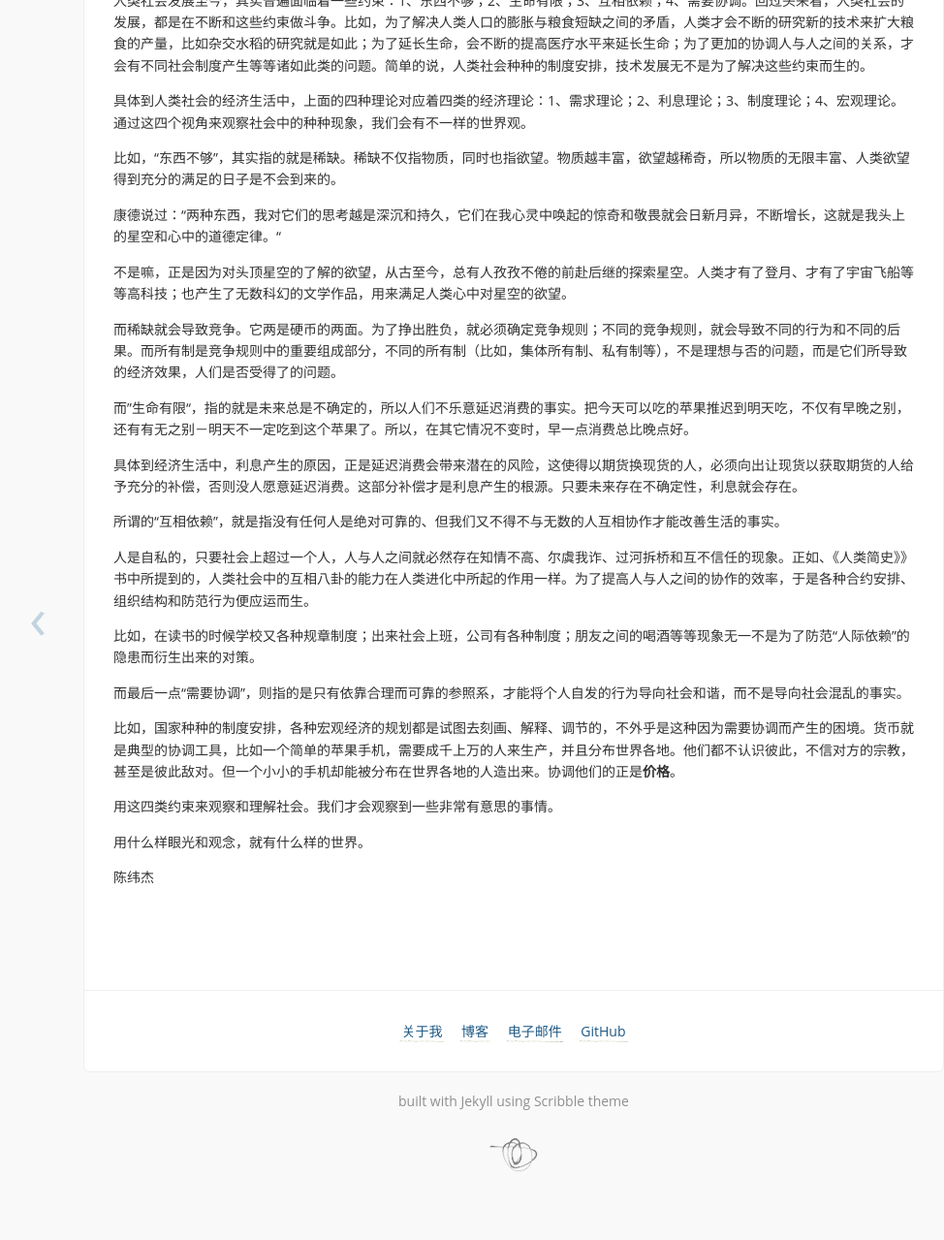
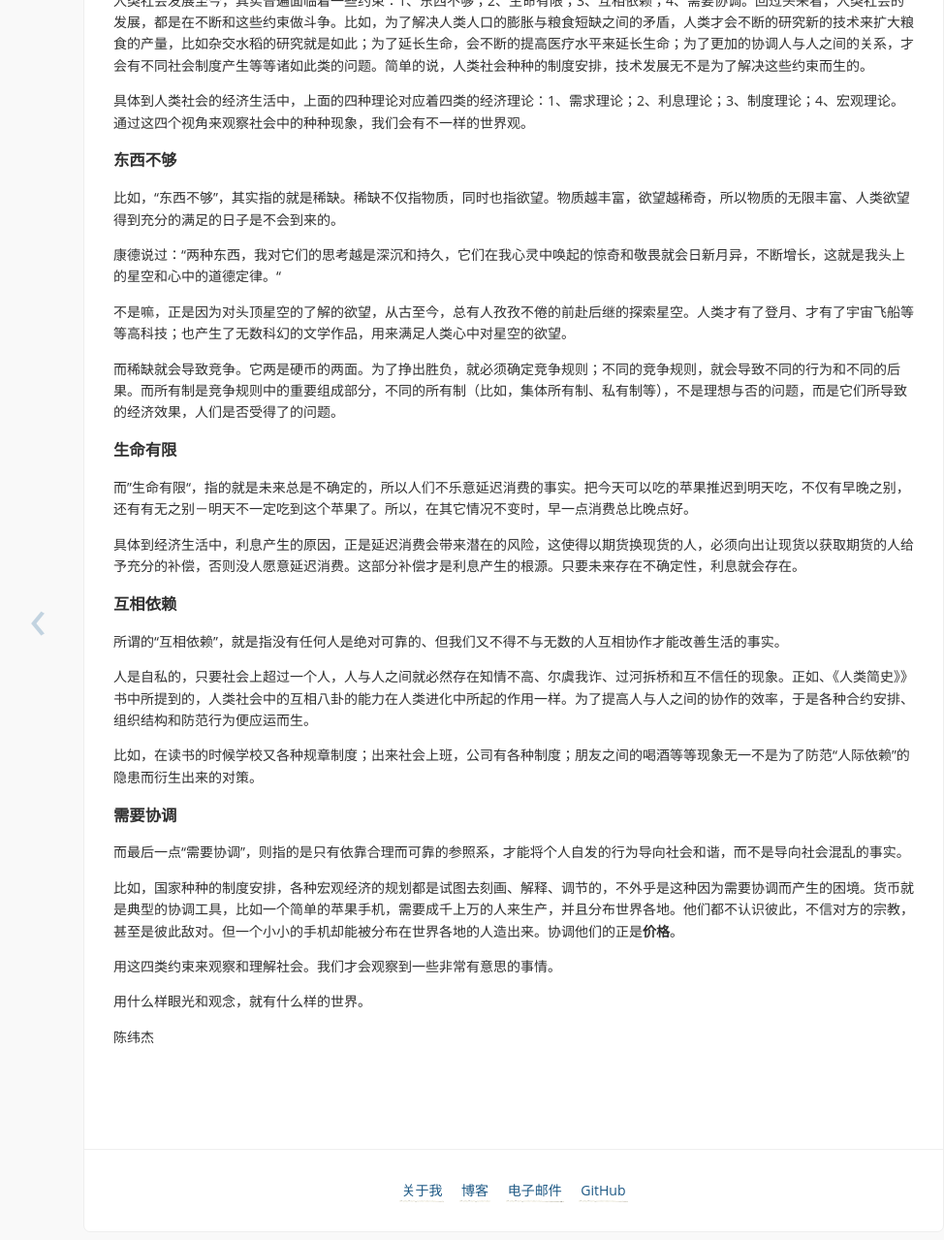
Before and after one commit to janily/janily.github.io, a Jekyll site: the page built from _posts/2016-03-19-economic－somethings.md, in a window 1280 px wide and 1400 px high, scrolled down 783 px, cut to the strip 106-1385 px from the top of the window. Shown: the whole strip at 97% size, without its empty margins (110-1084 px from the left). Built offline with Jekyll 4.4.1, drawn with Linux system fonts in a browser that asks for light colours; some web fonts are replaced; Markdown is read by kramdown in place of the engine named in the settings; comment, search, counter and statistics services are not loaded; before the commit the page ends 2128 px from its top, so only the background shows below that.

Commit message:
update post

```diff
--- a/_posts/2016-03-19-economic－somethings.md
+++ b/_posts/2016-03-19-economic－somethings.md
@@ -19,6 +19,8 @@ tags:
 
 具体到人类社会的经济生活中，上面的四种理论对应着四类的经济理论：1、需求理论；2、利息理论；3、制度理论；4、宏观理论。通过这四个视角来观察社会中的种种现象，我们会有不一样的世界观。
 
+###东西不够
+
 比如，“东西不够”，其实指的就是稀缺。稀缺不仅指物质，同时也指欲望。物质越丰富，欲望越稀奇，所以物质的无限丰富、人类欲望得到充分的满足的日子是不会到来的。
 
 康德说过：“两种东西，我对它们的思考越是深沉和持久，它们在我心灵中唤起的惊奇和敬畏就会日新月异，不断增长，这就是我头上的星空和心中的道德定律。“
@@ -27,15 +29,21 @@ tags:
 
 而稀缺就会导致竞争。它两是硬币的两面。为了挣出胜负，就必须确定竞争规则；不同的竞争规则，就会导致不同的行为和不同的后果。而所有制是竞争规则中的重要组成部分，不同的所有制（比如，集体所有制、私有制等），不是理想与否的问题，而是它们所导致的经济效果，人们是否受得了的问题。
 
+###生命有限
+
 而”生命有限“，指的就是未来总是不确定的，所以人们不乐意延迟消费的事实。把今天可以吃的苹果推迟到明天吃，不仅有早晚之别，还有有无之别－明天不一定吃到这个苹果了。所以，在其它情况不变时，早一点消费总比晚点好。
 
 具体到经济生活中，利息产生的原因，正是延迟消费会带来潜在的风险，这使得以期货换现货的人，必须向出让现货以获取期货的人给予充分的补偿，否则没人愿意延迟消费。这部分补偿才是利息产生的根源。只要未来存在不确定性，利息就会存在。
+
+###互相依赖
 
 所谓的“互相依赖”，就是指没有任何人是绝对可靠的、但我们又不得不与无数的人互相协作才能改善生活的事实。
 
 人是自私的，只要社会上超过一个人，人与人之间就必然存在知情不高、尔虞我诈、过河拆桥和互不信任的现象。正如、《人类简史》》书中所提到的，人类社会中的互相八卦的能力在人类进化中所起的作用一样。为了提高人与人之间的协作的效率，于是各种合约安排、组织结构和防范行为便应运而生。
 
 比如，在读书的时候学校又各种规章制度；出来社会上班，公司有各种制度；朋友之间的喝酒等等现象无一不是为了防范“人际依赖”的隐患而衍生出来的对策。
+
+###需要协调
 
 而最后一点“需要协调”，则指的是只有依靠合理而可靠的参照系，才能将个人自发的行为导向社会和谐，而不是导向社会混乱的事实。
 
```
